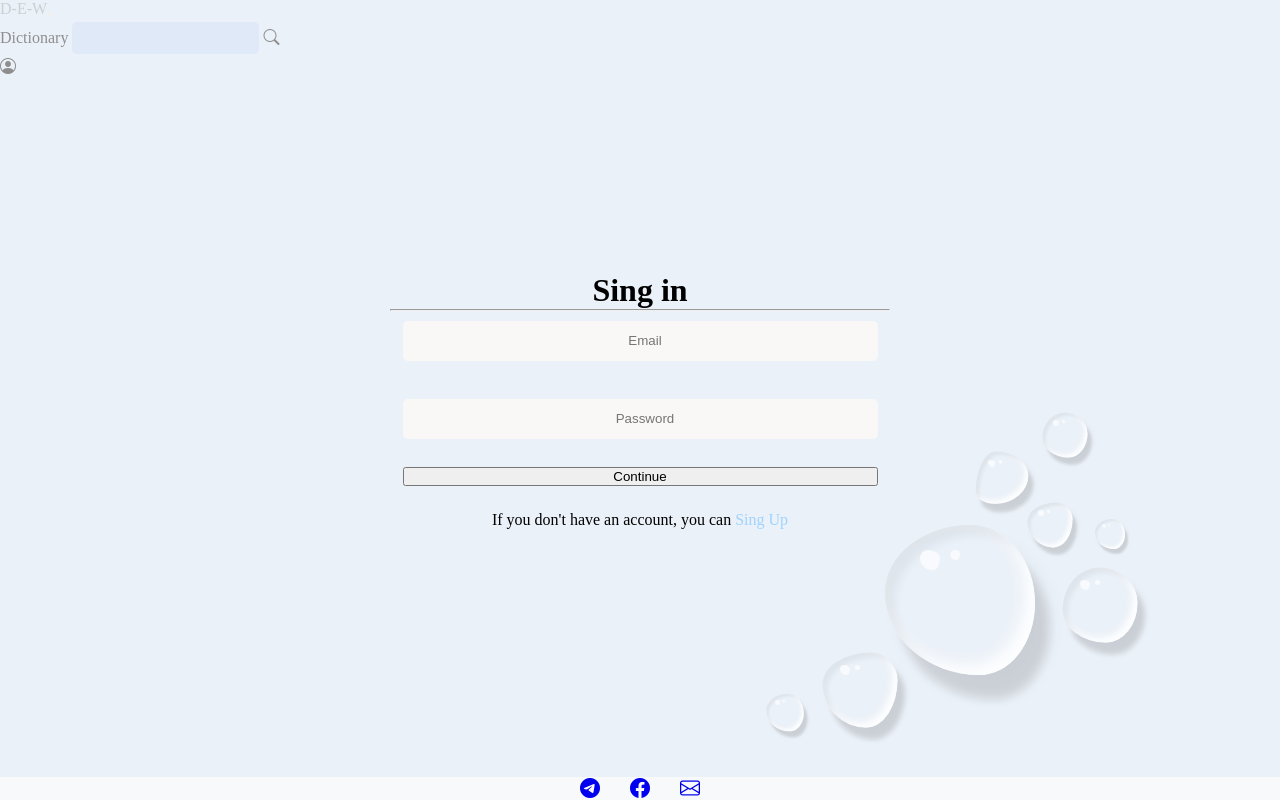
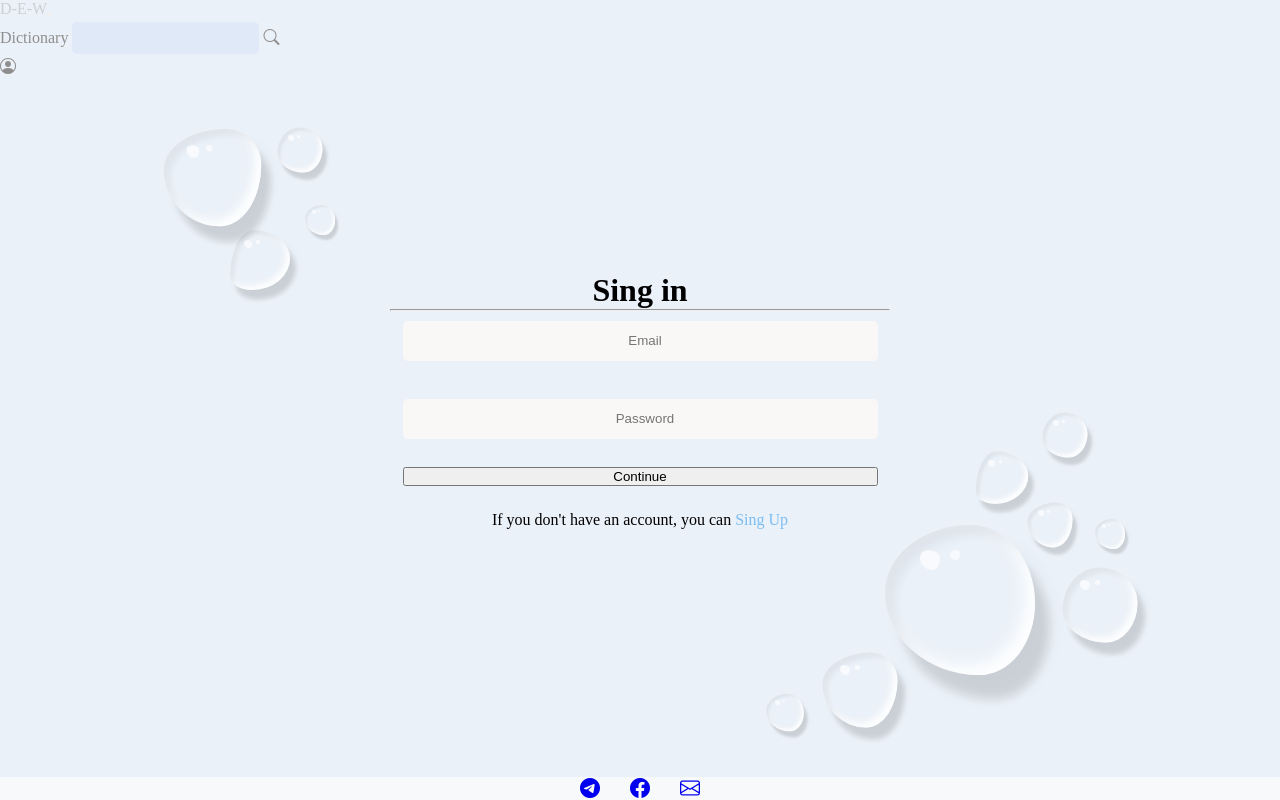
Before and after one commit to xaarxus/dictionary, a React app: page /login in a window 1280 px wide. Built offline with nearby package versions, Linux system fonts and the light colour scheme; no server answers; the HTML template or start-up script is replaced by a standard one.

Commit message:
change some styles

```diff
--- a/src/components/App.jsx
+++ b/src/components/App.jsx
@@ -22,6 +22,10 @@ const App = () => {
                 <div className="drop" />
                 <div className="drop" />
                 <div className="drop" />
+                <div className="drop" />
+                <div className="drop" />
+                <div className="drop" />
+                <div className="drop" />
             </div>
             <Switch>
                 <Route exact path="/login" component={Login} />
--- a/src/components/Main.jsx
+++ b/src/components/Main.jsx
@@ -46,6 +46,7 @@ const MyCarousel = () => {
                     <p>Registered users can customize modules for themselves.</p>
                     <Link  className="main-link" to='/registration'>Sing up</Link>
                     <p>and start improving your English every day</p>
+                    <p>You can add new words only to your modules</p>
                 </div>
             </Carousel.Item>
         </Carousel>
--- a/src/styles/light/Login.sass
+++ b/src/styles/light/Login.sass
@@ -35,8 +35,11 @@ input
 
 .log-link
     text-decoration: none
-    color: #9ed3ff
+    color: #7abdf3
 
 .msg
+    padding: 5px 10px
+    border-radius: 5px
+    background-color: #f0dada
     text-align: center
     color: red
--- a/src/styles/light/index.sass
+++ b/src/styles/light/index.sass
@@ -113,4 +113,20 @@ body
     transform: scale(0.25) translate(-700px, 450px)
     border-radius: 57% 43% 37% 63% / 45% 52% 48% 55%
 
+.drop:nth-child(9)
+    transform: scale(0.2) translate(-3200px, -1900px)
+    border-radius: 57% 43% 37% 63% / 45% 52% 48% 55%
+
+.drop:nth-child(10)
+    transform: scale(0.4) translate(-1750px, -850px)
+    border-radius: 39% 61% 63% 37% / 77% 47% 53% 23%
+
+.drop:nth-child(11)
+    transform: scale(0.3) translate(-2200px, -1500px)
+    border-radius: 49% 51% 42% 58% / 56% 47% 53% 44%
+
+.drop:nth-child(12)
+    transform: scale(0.65) translate(-1150px, -650px)
+    border-radius: 64% 36% 42% 58% / 42% 37% 63% 58%
+
 // end drops styles
```
